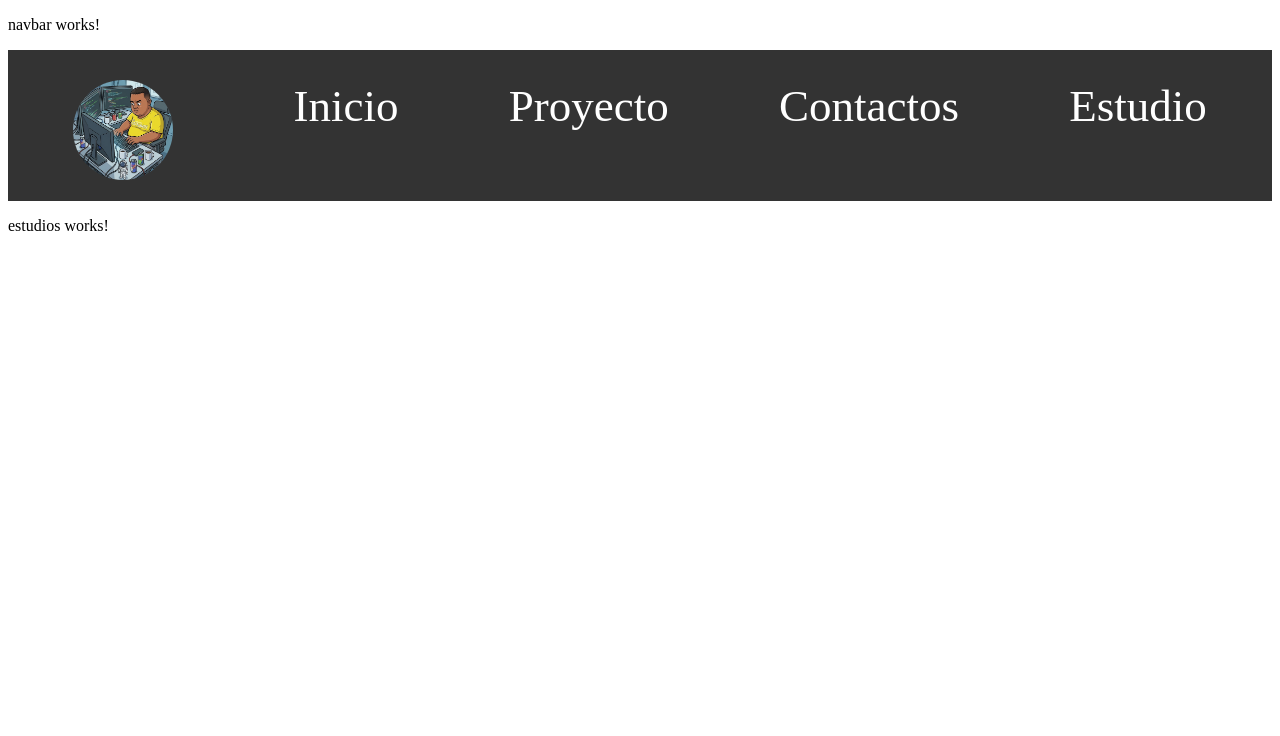
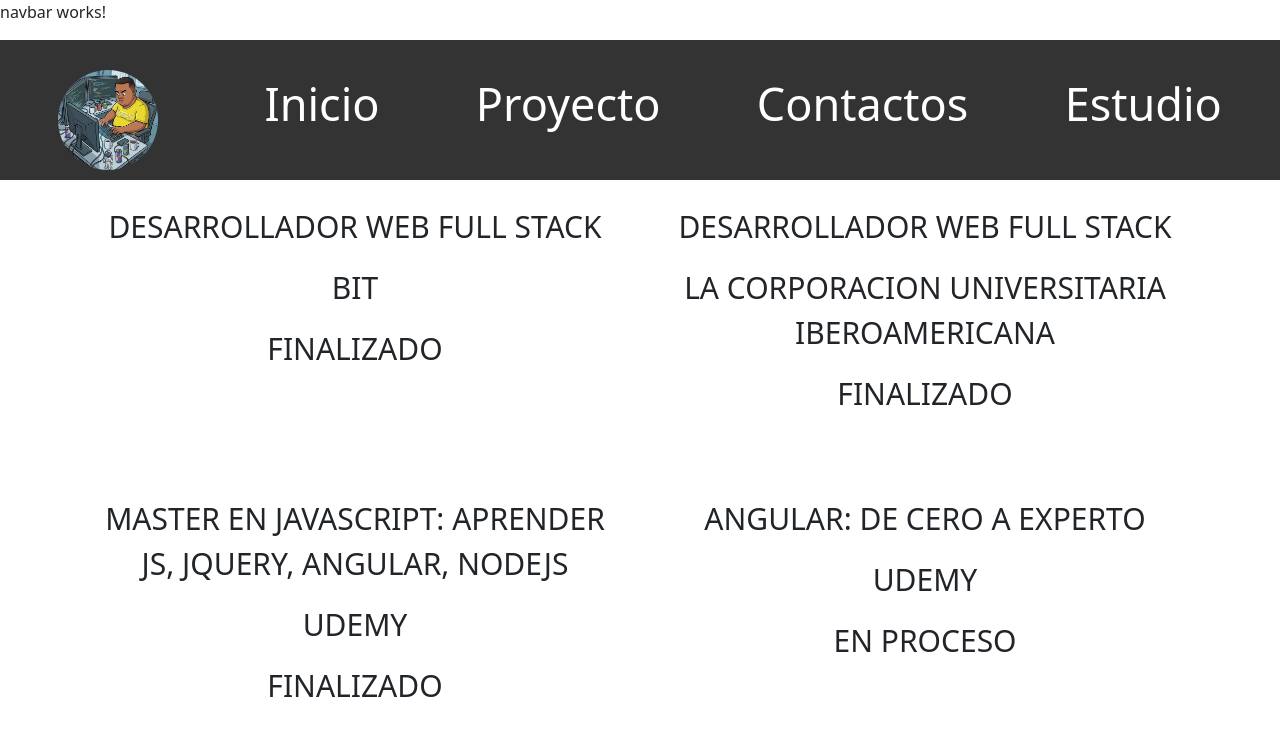
Before and after one commit to AndresMosquera9005/Javier-Mosquera-CV, an Angular app in the folder cvjamr/: page /estudio in a window 1280 px wide. Shown: the top 736 px of the page. Built offline with nearby package versions, Linux system fonts and the light colour scheme.

Commit message:
se cuadro los tamaños de las letras y los estudios

```diff
--- a/cvjamr/angular.json
+++ b/cvjamr/angular.json
@@ -22,6 +22,7 @@
               }
             ],
             "styles": [
+              "node_modules/bootstrap/dist/css/bootstrap.min.css",
               "src/styles.css"
             ],
             "server": "src/main.server.ts",
@@ -80,6 +81,7 @@
               }
             ],
             "styles": [
+              "node_modules/bootstrap/dist/css/bootstrap.min.css",
               "src/styles.css"
             ]
           }
--- a/cvjamr/package.json
+++ b/cvjamr/package.json
@@ -7,7 +7,8 @@
     "build": "ng build",
     "watch": "ng build --watch --configuration development",
     "test": "ng test",
-    "serve:ssr:cvjamr": "node dist/cvjamr/server/server.mjs"
+    "serve:ssr:cvjamr": "node dist/cvjamr/server/server.mjs",
+    "node_modules/bootstrap/dist/js/bootstrap.bundle.min.js": "node_modules/bootstrap/dist/js/bootstrap.bundle.min.js"
   },
   "private": true,
   "dependencies": {
@@ -19,6 +20,7 @@
     "@angular/platform-server": "^20.0.0",
     "@angular/router": "^20.0.0",
     "@angular/ssr": "^20.0.0",
+    "bootstrap": "^5.3.8",
     "express": "^5.1.0",
     "rxjs": "~7.8.0",
     "tslib": "^2.3.0",
--- a/cvjamr/src/app/components/estudios/estudios.css
+++ b/cvjamr/src/app/components/estudios/estudios.css
@@ -0,0 +1,7 @@
+.tamanoLetra{
+    font-size: 30px;
+}
+
+p{
+    font-size: 30px;
+}
--- a/cvjamr/src/app/components/estudios/estudios.html
+++ b/cvjamr/src/app/components/estudios/estudios.html
@@ -1,2 +1,25 @@
-<p>estudios works!</p>
-<div class="row"></div>
+<div class="container overflow-hidden text-center">
+    <div class="row gy-5">
+        <div class="col-6">
+            <div class="p-3 tamanoLetra">DESARROLLADOR WEB FULL STACK</div>
+            <p>BIT</p>
+            <p>FINALIZADO</p>
+        </div>
+        <div class="col-6">
+            <div class="p-3 tamanoLetra">DESARROLLADOR WEB FULL STACK</div>
+            <p>LA CORPORACION UNIVERSITARIA IBEROAMERICANA </p>
+            <p>FINALIZADO</p>
+        </div>
+
+        <div class="col-6">
+            <div class="p-3 tamanoLetra">MASTER EN JAVASCRIPT: APRENDER JS, JQUERY, ANGULAR, NODEJS</div>
+            <p>UDEMY</p>
+            <p>FINALIZADO</p>
+        </div>
+        <div class="col-6">
+            <div class="p-3 tamanoLetra">ANGULAR: DE CERO A EXPERTO</div>
+            <p>UDEMY</p>
+            <p>EN PROCESO</p>
+        </div>
+    </div>
+</div>
```
Also changed, not shown: 1 other file (tests, documents, lock files or other folders).
